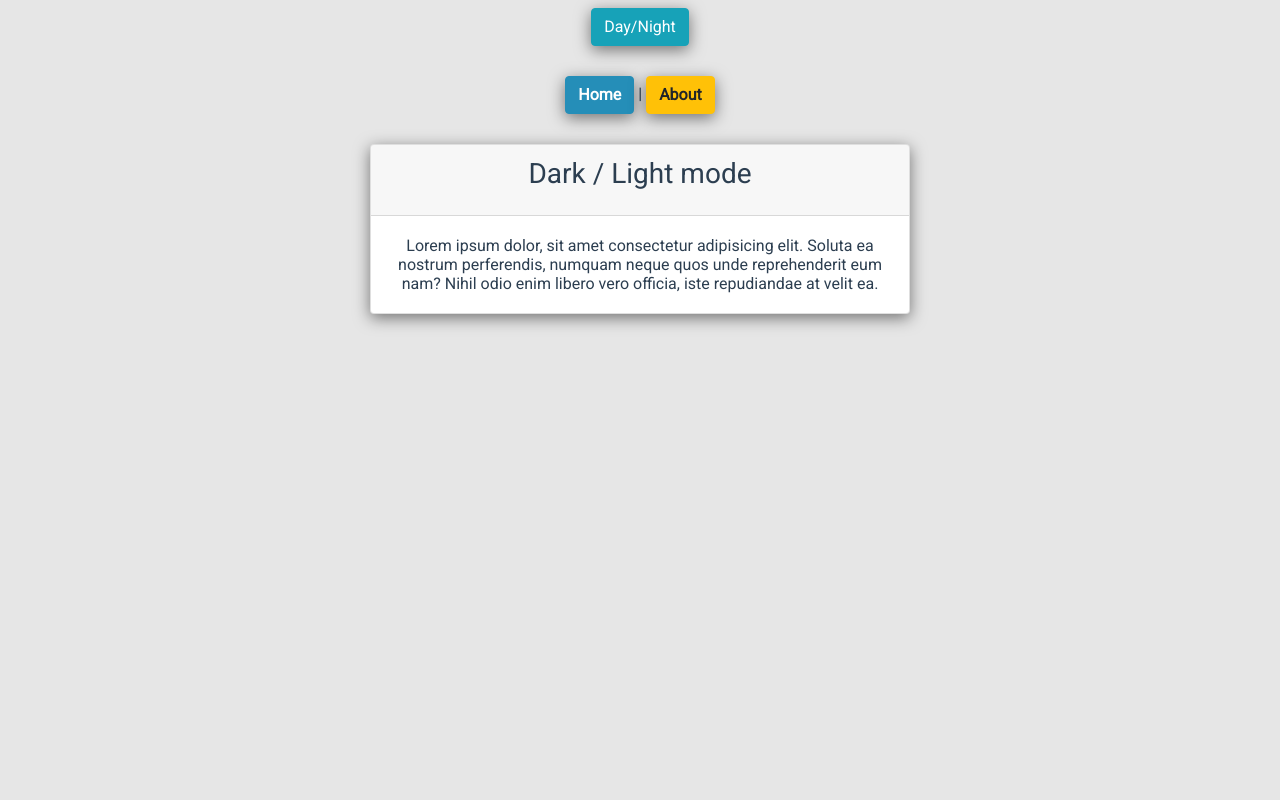
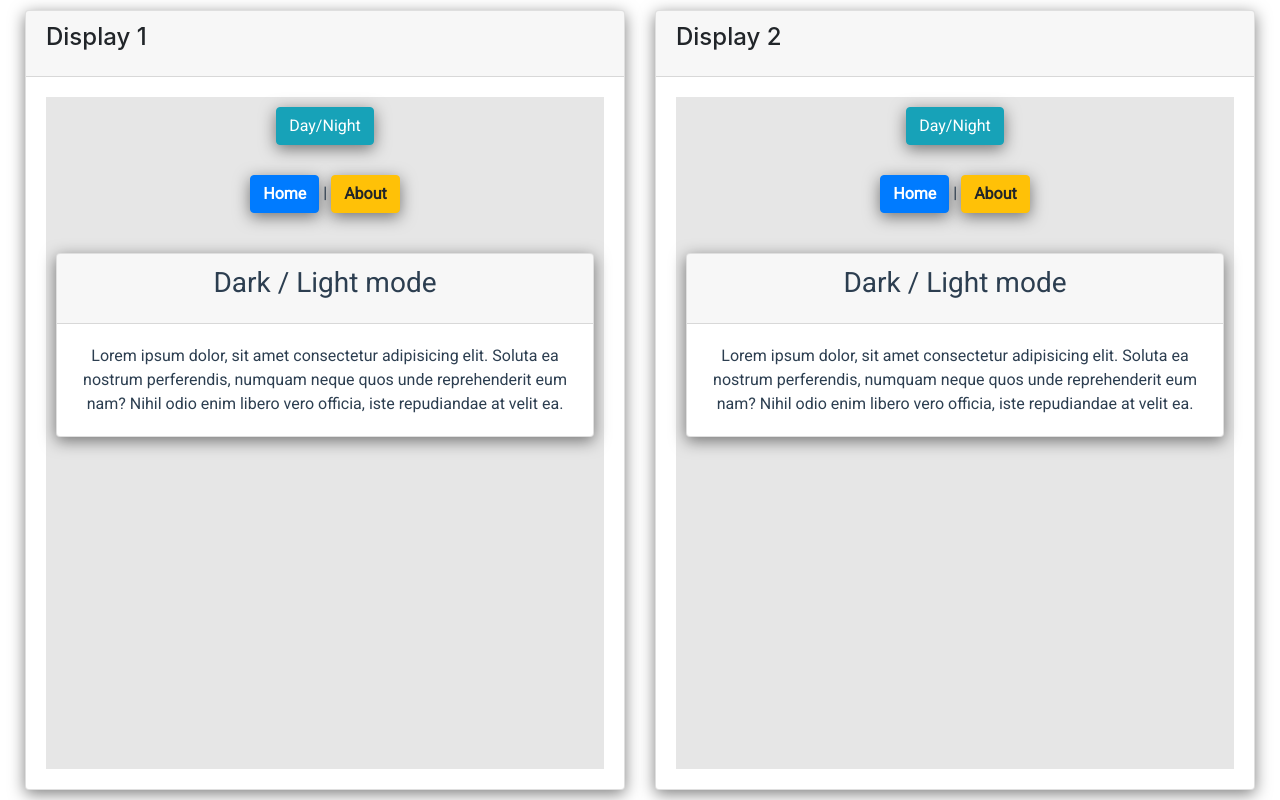
Before and after one commit to niroula-kushal/vue-bootstrap-theming, a Vue app: page / in a window 1280 px wide. Built offline with nearby package versions, Linux system fonts and the light colour scheme.

Commit message:
Feat: allow multiple themes

```diff
--- a/public/index.html
+++ b/public/index.html
@@ -6,8 +6,13 @@
     <meta name="viewport" content="width=device-width, initial-scale=1">
     <link rel="icon" href="<%= BASE_URL %>favicon.ico">
     <title><%= htmlWebpackPlugin.options.title %></title>
+    <style>
+      body {
+        margin: 0px;
+      }
+    </style>
   </head>
-  <body class="theme-light">
+  <body class="">
     <noscript>
       <strong>We're sorry but <%= htmlWebpackPlugin.options.title %> doesn't work properly without JavaScript enabled. Please enable it to continue.</strong>
     </noscript>
--- a/src/App.vue
+++ b/src/App.vue
@@ -1,85 +1,39 @@
 <template>
   <div id="app">
-    <button class="btn btn-info" @click="toggleTheme">
-        Day/Night
-    </button>
-    <div id="nav" class="cst">
-      <router-link to="/" class="btn btn-primary">Home</router-link> |
-      <router-link to="/about" class="btn btn-warning">About</router-link>
+    <div class="row">
+      <div class="col" v-for="col in displays" :key="col">
+        <div class="card">
+          <div class="card-header">
+            <h4 class="card-title">Display {{col}}</h4>
+          </div>
+          <div class="card-body">
+            <ThemeDisplay />
+          </div>
+        </div>
+      </div>
     </div>
-    <transition name="slide-fade" mode="out-in">
-      <router-view />
-    </transition>
   </div>
 </template>
 
 <script>
 import "./styles.scss";
-const bodyElm = document.querySelector("body");
-const tempTransitionalClass = "temp-transitional";
-
+import ThemeDisplay from "./ThemeDisplay";
 export default {
-  data () {
+  components: {
+    ThemeDisplay
+  },
+  data() {
     return {
-      theme : "light"
-    }
-  },
-  methods: {
-    toggleTheme() {
-      bodyElm.classList.add(tempTransitionalClass);
-      if(this.theme === "light") {
-        this.theme = "dark";
-        bodyElm.classList.remove("theme-light");
-        bodyElm.classList.add("theme-dark");
-      }
-      else {
-        this.theme = "light";
-        bodyElm.classList.remove("theme-dark");
-        bodyElm.classList.add("theme-light");
-      }
-      setTimeout(() => bodyElm.classList.remove(tempTransitionalClass), 1000);
-    }
+      displays: [1, 2]
+    };
   }
-}
+};
 </script>
 
-<style lang="scss">
-@import url('https://fonts.googleapis.com/css2?family=Roboto&display=swap');
-/* Enter and leave animations can use different */
-/* durations and timing functions.              */
-.slide-fade-enter-active {
-  transition: all .3s ease;
-}
-.slide-fade-leave-active {
-  transition: all .3s cubic-bezier(1.0, 0.5, 0.8, 1.0);
-}
-.slide-fade-enter {
-  transform : translate(-10%);
-}
-.slide-fade-leave-to
-/* .slide-fade-leave-active below version 2.1.8 */ {
-  transform: translateX(10%);
-  opacity: 0;
-}
-#app {
-  font-family: 'Roboto', Helvetica, Arial, sans-serif;
-  -webkit-font-smoothing: antialiased;
-  -moz-osx-font-smoothing: grayscale;
-  text-align: center;
-  color: #2c3e50;
-}
-
-#nav {
-  padding: 30px;
-
-  a {
-    font-weight: bold;
-  }
-}
-
-.temp-transitional {
-  &, & *, & *:before, & *:after {
-    transition: all .3s;
-  }
-}
+<style lang="sass" scoped>
+.card
+    height: 100%
+.row
+    margin:10px
+    height: calc(100vh - 20px)
 </style>
--- /dev/null
+++ b/src/ThemeDisplay.vue
@@ -0,0 +1,101 @@
+<template>
+  <div :class="classesToApply">
+    <button class="btn btn-info" @click="toggleTheme" style="margin-top: 10px">
+        Day/Night
+    </button>
+    <div id="nav" class="cst">
+      <router-link to="/" class="btn btn-primary">Home</router-link> |
+      <router-link to="/about" class="btn btn-warning">About</router-link>
+    </div>
+    <transition name="slide-fade" mode="out-in">
+      <router-view />
+    </transition>
+  </div>
+</template>
+
+<script>
+import "./styles.scss";
+const themes = {
+  LIGHT : "theme-light",
+  DARK : "theme-dark"
+};
+export default {
+  data () {
+    return {
+      theme: themes.LIGHT,
+      transitionalPeriod : false
+    }
+  },
+  computed: {
+    classesToApply : function() {
+      return [
+        "theme-display",
+        this.theme,
+        {"temp-transitional" : this.transitionalPeriod}
+      ];
+    }
+  },
+  methods: {
+    toggleTheme() {
+      this.transitionalPeriod = true;
+      let removeTheme = this.theme;
+      let addTheme;
+      if(this.theme === themes.LIGHT) {
+        addTheme = themes.DARK;
+      }
+      else {
+        addTheme = themes.LIGHT;
+      }
+      this.theme = addTheme;
+      this.$el.classList.remove(removeTheme);
+      this.$el.classList.add(addTheme);
+      setTimeout(function() {
+        this.transitionalPeriod = false;
+      }, 1000);
+    }
+  }
+}
+</script>
+
+<style lang="scss">
+@import url('https://fonts.googleapis.com/css2?family=Roboto&display=swap');
+/* Enter and leave animations can use different */
+/* durations and timing functions.              */
+.slide-fade-enter-active {
+  transition: all .3s ease;
+}
+.slide-fade-leave-active {
+  transition: all .3s cubic-bezier(1.0, 0.5, 0.8, 1.0);
+}
+.slide-fade-enter {
+  transform : translate(-10%);
+}
+.slide-fade-leave-to
+/* .slide-fade-leave-active below version 2.1.8 */ {
+  transform: translateX(10%);
+  opacity: 0;
+}
+.theme-display {
+  font-family: 'Roboto', Helvetica, Arial, sans-serif;
+  -webkit-font-smoothing: antialiased;
+  -moz-osx-font-smoothing: grayscale;
+  text-align: center;
+  color: #2c3e50;
+  height: 100%;
+  width: 100%;
+}
+
+#nav {
+  padding: 30px;
+
+  a {
+    font-weight: bold;
+  }
+}
+
+.temp-transitional {
+  &, & *, & *:before, & *:after {
+    transition: all .3s;
+  }
+}
+</style>
--- a/src/pages/Home.vue
+++ b/src/pages/Home.vue
@@ -1,7 +1,4 @@
 <template>
-  <div class="container">
-    <div class="row">
-      <div class="col-6 offset-3">
   <div class="card">
     <div class="card-header">
       <h3 class="card-title">Dark / Light mode</h3>
@@ -10,7 +7,8 @@
       class="card-body"
     >Lorem ipsum dolor, sit amet consectetur adipisicing elit. Soluta ea nostrum perferendis, numquam neque quos unde reprehenderit eum nam? Nihil odio enim libero vero officia, iste repudiandae at velit ea.</div>
   </div>
-      </div>
-    </div>
-  </div>
 </template>
+<style lang="sass" scoped>
+.card
+  margin: 10px
+</style>
--- a/src/styles.scss
+++ b/src/styles.scss
@@ -1,3 +1,5 @@
+@import "~bootstrap/scss/bootstrap";
+
 $enable-shadows: true;
 $normalBoxShadow : 0px 4px 16px 0px rgba(0, 0, 0, 0.5);
 .card {
```
Lines whose indentation alone changed are shown as unchanged.
